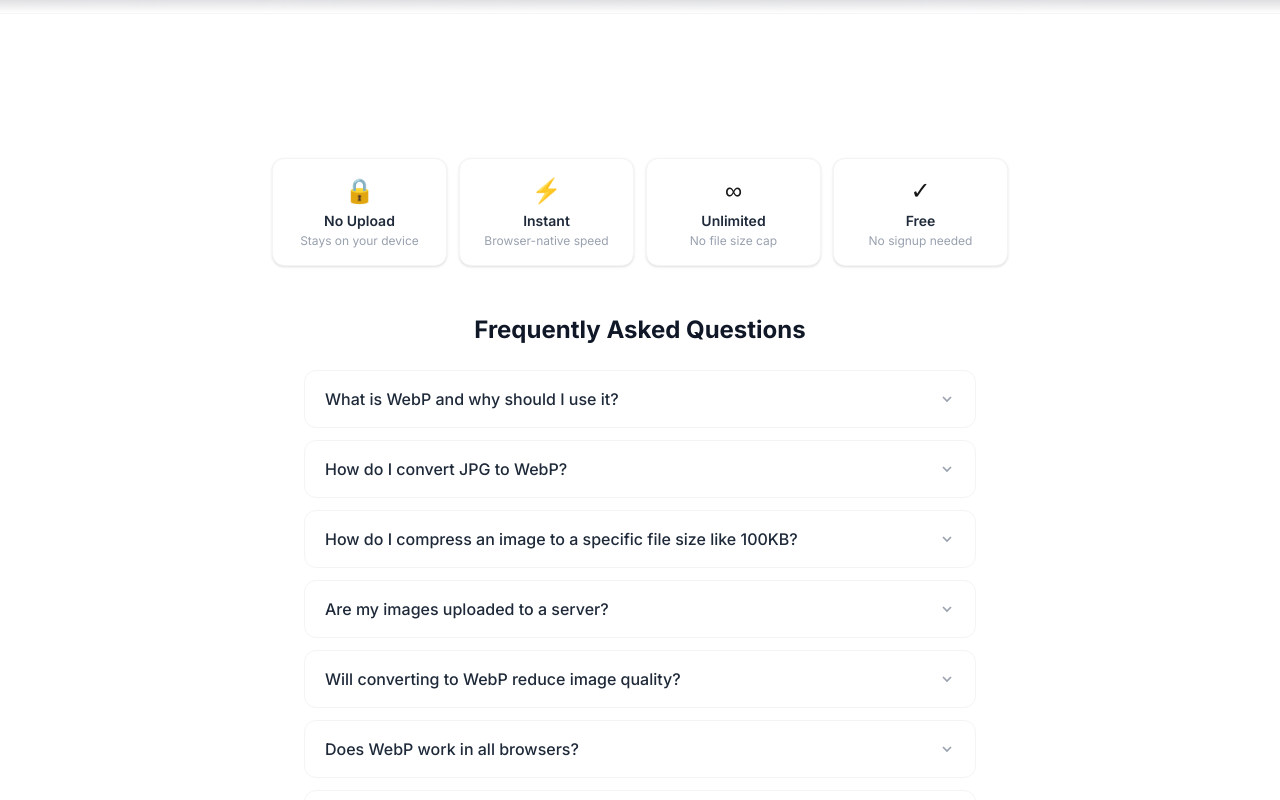
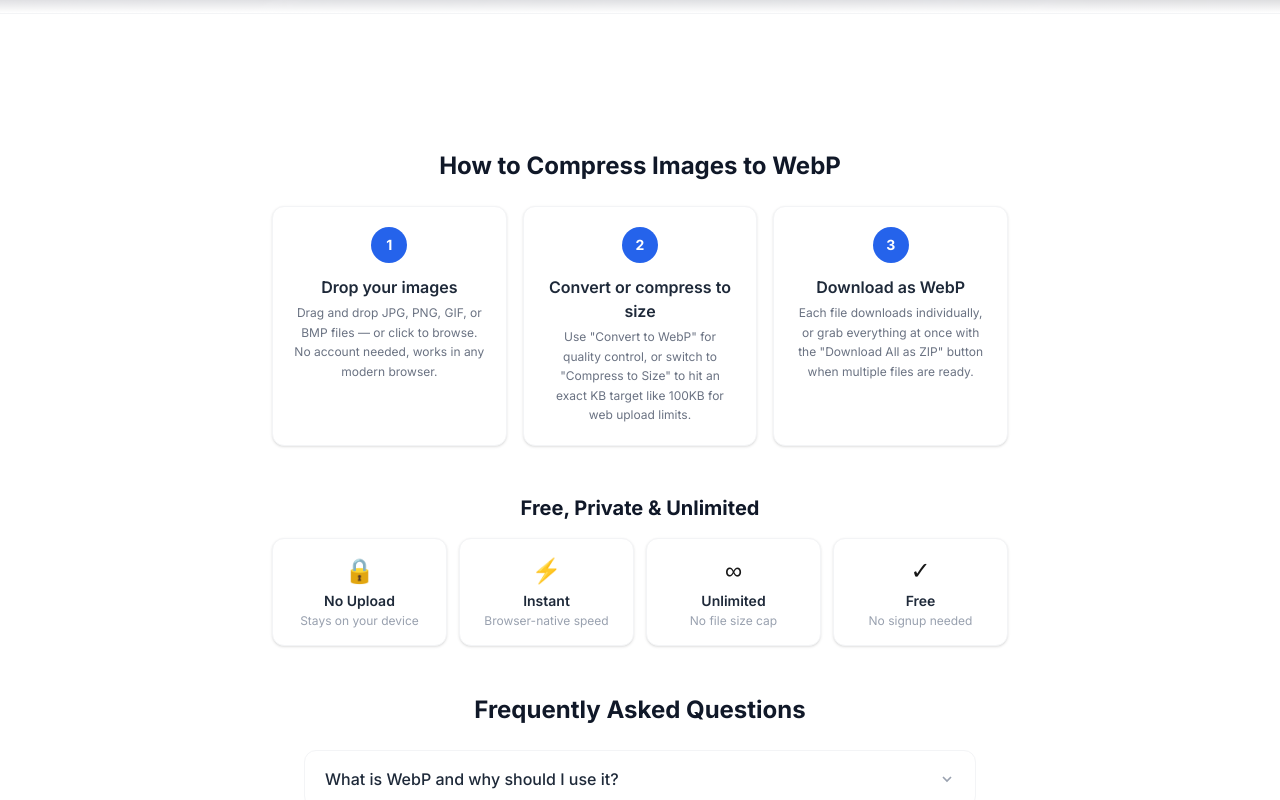
Before and after one commit to recynt-studyz/compresstowebp, a Next.js app: page / in a window 1280 px wide. Shown: the part 700-1500 px from the top of the page. Built offline with nearby package versions, Linux system fonts and the light colour scheme.

Commit message:
SEO audit fixes - canonical, WebApplication schema, H1 keyword, FAQ keyword density

```diff
--- a/app/about/page.tsx
+++ b/app/about/page.tsx
@@ -6,6 +6,9 @@
   title: 'About — CompressToWebP',
   description:
     'CompressToWebP is a free, browser-based tool for converting and compressing images to WebP format with no upload required.',
+  alternates: {
+    canonical: 'https://compresstowebp.com/about',
+  },
 }
 
 export default function About() {
--- a/app/layout.tsx
+++ b/app/layout.tsx
@@ -38,8 +38,9 @@
     description:
       'Convert JPG, PNG and GIF to WebP instantly in your browser. No upload required.',
   },
-  other: {
-    'google-adsense-account': 'ca-pub-8792838105001561',
+  robots: {
+    index: true,
+    follow: true,
   },
 }
 
--- a/app/page.tsx
+++ b/app/page.tsx
@@ -8,6 +8,24 @@
   title: 'Compress to WebP — Free Image Converter & Compressor, No Upload Required',
   description:
     'Convert JPG, PNG and GIF images to WebP format instantly in your browser. Compress to an exact file size. No upload, no signup, completely free.',
+  alternates: {
+    canonical: 'https://compresstowebp.com',
+  },
+}
+
+const webAppSchema = {
+  '@context': 'https://schema.org',
+  '@type': 'WebApplication',
+  name: 'Compress to WebP',
+  url: 'https://compresstowebp.com',
+  description: 'Free online image to WebP converter and compressor. No upload required.',
+  applicationCategory: 'MultimediaApplication',
+  operatingSystem: 'Any',
+  offers: {
+    '@type': 'Offer',
+    price: '0',
+    priceCurrency: 'USD',
+  },
 }
 
 const faqSchema = {
@@ -19,7 +37,7 @@
       name: 'What is WebP and why should I use it?',
       acceptedAnswer: {
         '@type': 'Answer',
-        text: 'WebP is a modern image format developed by Google that provides superior compression for web images. WebP files are typically 25–35% smaller than comparable JPEG and PNG files at the same visual quality, making your pages load faster.',
+        text: 'WebP is a modern image format developed by Google. When you compress to WebP, files are typically 25–35% smaller than equivalent JPEG or PNG at the same visual quality — faster page loads and better Core Web Vitals. All modern browsers support WebP.',
       },
     },
     {
@@ -27,7 +45,7 @@
       name: 'How do I convert JPG to WebP?',
       acceptedAnswer: {
         '@type': 'Answer',
-        text: 'Drag and drop your JPG files onto the upload area, make sure "Convert to WebP" mode is selected, and adjust the quality slider if desired. The conversion happens instantly in your browser.',
+        text: 'Drag and drop your JPG files onto the upload zone, select "Convert to WebP" mode, and adjust the quality slider. This free JPG to WebP converter runs instantly in your browser — no upload required. PNG to WebP works the same way.',
       },
     },
     {
@@ -35,7 +53,7 @@
       name: 'How do I compress an image to a specific file size like 100KB?',
       acceptedAnswer: {
         '@type': 'Answer',
-        text: 'Switch to "Compress to Size" mode, upload your image, then type your target size in the KB field. The tool uses binary search on the WebP quality parameter to automatically find the right quality level.',
+        text: 'Switch to "Compress to Size" mode and type your target in the KB field (e.g. 100 to compress image to 100KB). This WebP image compressor uses binary search to find the highest quality that fits under your target — perfect for compressing images for web upload limits.',
       },
     },
     {
@@ -43,7 +61,7 @@
       name: 'Are my images uploaded to a server?',
       acceptedAnswer: {
         '@type': 'Answer',
-        text: 'No. All processing happens 100% in your browser using the native Canvas API. Your images never leave your device.',
+        text: 'No. This is a fully client-side WebP converter. All processing happens in your browser using the Canvas API. Your images never leave your device.',
       },
     },
     {
@@ -51,7 +69,7 @@
       name: 'Will converting to WebP reduce image quality?',
       acceptedAnswer: {
         '@type': 'Answer',
-        text: 'WebP uses lossy compression, so some quality reduction is possible. However, at quality 80–90 the difference is barely perceptible. WebP is generally more efficient than JPEG at the same visual quality level.',
+        text: 'WebP uses lossy compression, so some quality reduction is expected. However, at quality 80–90 the difference is barely visible. The WebP codec is more efficient than JPEG — ideal for compressing images for web use.',
       },
     },
     {
@@ -59,7 +77,7 @@
       name: 'Does WebP work in all browsers?',
       acceptedAnswer: {
         '@type': 'Answer',
-        text: 'Yes. WebP is supported in Chrome, Firefox, Safari (since v14), Edge, and all modern mobile browsers. Coverage exceeds 97% of global browser usage.',
+        text: 'Yes. WebP is supported in Chrome, Firefox, Safari (since v14), Edge, and all modern mobile browsers. Coverage exceeds 97% of global browser usage, so you can safely compress to WebP for any public website.',
       },
     },
     {
@@ -67,7 +85,7 @@
       name: 'Can I convert multiple images at once?',
       acceptedAnswer: {
         '@type': 'Answer',
-        text: 'Yes! Drag and drop up to 50 files at once. All images are processed simultaneously. When 2 or more files are done, a Download All as ZIP button appears.',
+        text: 'Yes! This bulk WebP converter accepts up to 50 files at once. All images are processed simultaneously. When 2 or more are done, a "Download All as ZIP" button appears.',
       },
     },
     {
@@ -75,7 +93,7 @@
       name: 'What image formats are supported?',
       acceptedAnswer: {
         '@type': 'Answer',
-        text: 'CompressToWebP accepts JPG, JPEG, PNG, GIF, WebP, and BMP files. All are converted to WebP output.',
+        text: 'This free WebP converter and image compressor accepts JPG, JPEG, PNG, GIF, WebP, and BMP files. All are converted to WebP output — no plugins required.',
       },
     },
     {
@@ -83,7 +101,7 @@
       name: 'How much smaller will my WebP files be?',
       acceptedAnswer: {
         '@type': 'Answer',
-        text: 'In general: JPG photos save 20–35% and PNG graphics save 30–60%. The exact savings depend on image complexity and your quality setting.',
+        text: 'When you compress images for web: JPG photos typically save 20–35% and PNG graphics save 30–60%. Use "Compress to Size" mode to hit a specific KB target like 100KB or 200KB.',
       },
     },
     {
@@ -91,7 +109,7 @@
       name: 'Is compresstowebp.com completely free?',
       acceptedAnswer: {
         '@type': 'Answer',
-        text: 'Yes, completely free. No signup, no watermarks, no file size limits. The 50-file batch limit is a soft per-session limit. The site is supported by advertising.',
+        text: 'Yes, completely free. No signup, no watermarks, no file size cap. This free WebP converter is ad-supported so it stays free for everyone.',
       },
     },
   ],
@@ -100,6 +118,12 @@
 export default function Home() {
   return (
     <>
+      <script
+        type="application/ld+json"
+        dangerouslySetInnerHTML={{
+          __html: JSON.stringify(webAppSchema).replace(/</g, '\\u003c'),
+        }}
+      />
       <script
         type="application/ld+json"
         dangerouslySetInnerHTML={{
@@ -137,8 +161,9 @@
           {/* Frosted text card */}
           <div className="inline-block bg-black/20 backdrop-blur-sm rounded-2xl px-6 py-3">
             <h1 className="text-4xl font-extrabold tracking-tight text-white sm:text-5xl">
-              Convert &amp; Compress Images<br className="hidden sm:block" /> to{' '}
-              <span className="text-blue-200">WebP</span>
+              Compress to <span className="text-blue-200">WebP</span>
+              <br className="hidden sm:block" />
+              <span className="text-3xl sm:text-4xl font-bold"> — Free Image Converter</span>
             </h1>
             <p className="mt-3 text-lg text-white/80 max-w-xl mx-auto">
               Convert JPG, PNG, and GIF to WebP — or compress to an exact KB target. Instant,
@@ -166,8 +191,48 @@
           <AdBanner slot="0987654321" />
         </div>
 
+        {/* How it works */}
+        <div className="max-w-3xl mx-auto px-4 pt-4 pb-10">
+          <h2 className="text-2xl font-bold text-gray-900 mb-6 text-center">
+            How to Compress Images to WebP
+          </h2>
+          <div className="grid grid-cols-1 gap-4 sm:grid-cols-3">
+            {[
+              {
+                step: '1',
+                title: 'Drop your images',
+                desc: 'Drag and drop JPG, PNG, GIF, or BMP files — or click to browse. No account needed, works in any modern browser.',
+              },
+              {
+                step: '2',
+                title: 'Convert or compress to size',
+                desc: 'Use "Convert to WebP" for quality control, or switch to "Compress to Size" to hit an exact KB target like 100KB for web upload limits.',
+              },
+              {
+                step: '3',
+                title: 'Download as WebP',
+                desc: 'Each file downloads individually, or grab everything at once with the "Download All as ZIP" button when multiple files are ready.',
+              },
+            ].map((s) => (
+              <div
+                key={s.step}
+                className="flex flex-col items-center rounded-xl border border-gray-100 bg-white p-5 text-center shadow-sm"
+              >
+                <div className="mb-3 flex h-9 w-9 items-center justify-center rounded-full bg-[#2563EB] text-white font-bold text-sm">
+                  {s.step}
+                </div>
+                <p className="font-semibold text-gray-800 mb-1">{s.title}</p>
+                <p className="text-xs text-gray-500 leading-relaxed">{s.desc}</p>
+              </div>
+            ))}
+          </div>
+        </div>
+
         {/* Trust signals */}
-        <div className="max-w-3xl mx-auto px-4 pt-6 pb-12">
+        <div className="max-w-3xl mx-auto px-4 pt-2 pb-12">
+          <h2 className="text-xl font-bold text-gray-900 mb-4 text-center">
+            Free, Private &amp; Unlimited
+          </h2>
           <div className="grid grid-cols-2 gap-3 sm:grid-cols-4">
             {[
               { icon: '🔒', label: 'No Upload', sub: 'Stays on your device' },
--- a/app/privacy/page.tsx
+++ b/app/privacy/page.tsx
@@ -4,6 +4,9 @@
 export const metadata: Metadata = {
   title: 'Privacy Policy — CompressToWebP',
   description: 'Privacy policy for compresstowebp.com. Your images are never uploaded or stored.',
+  alternates: {
+    canonical: 'https://compresstowebp.com/privacy',
+  },
 }
 
 export default function Privacy() {
```
Also changed, not shown: components/FAQ.tsx (+10 -10 lines).
